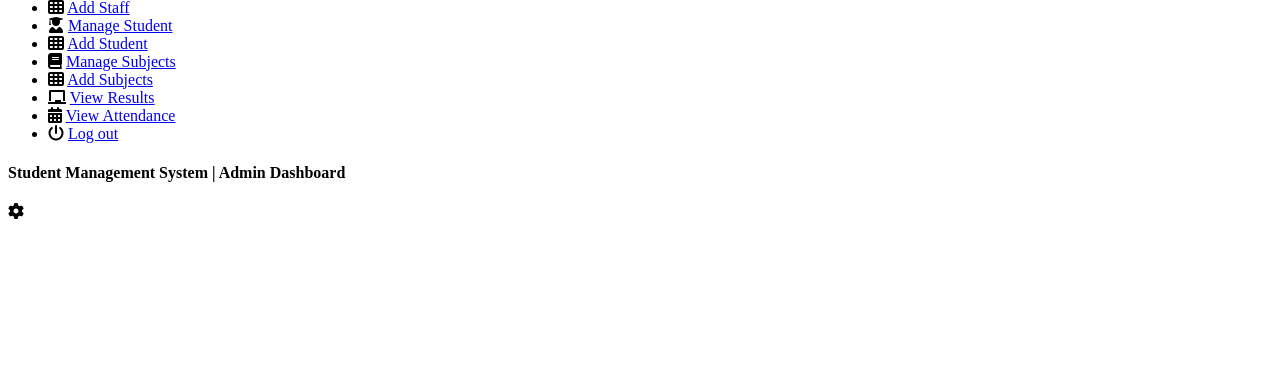
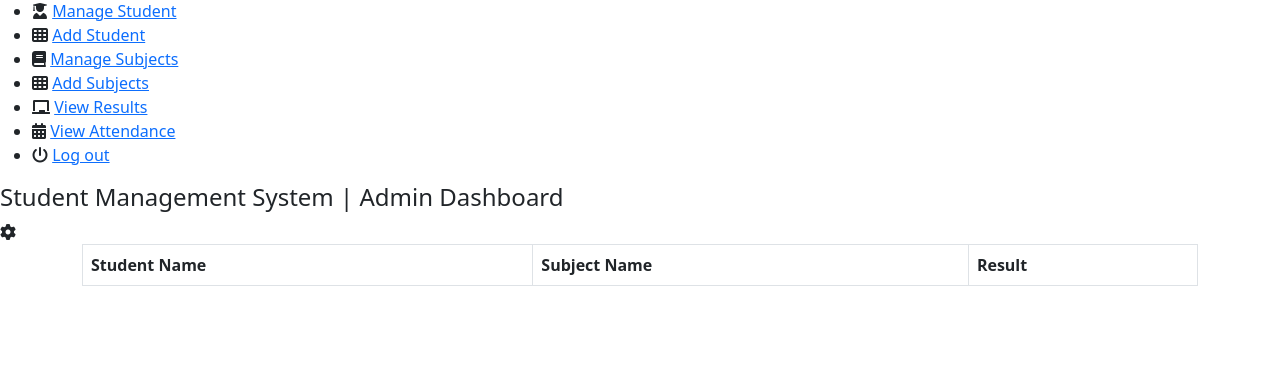
Before and after one commit to hagarseif/Student_M_S_Django, a Django app: page /admin_home/view_result in a window 1280 px wide. Shown: the part 410-800 px from the top of the page. Run offline with Django 4.2, Linux system fonts and the light colour scheme; data that the repository does not hold is empty; some web fonts are replaced.

Commit message:
addmodel

```diff
--- a/Admin_student/admin.py
+++ b/Admin_student/admin.py
@@ -1,8 +1,9 @@
 from django.contrib import admin
-from .models import student,subject,result,teacher
+from .models import student,subject,result,teacher,attendance
 
 # Register your models here.
 admin.site.register(student)
 admin.site.register(subject)
 admin.site.register(result)
 admin.site.register(teacher)
+admin.site.register(attendance)
--- a/Admin_student/models.py
+++ b/Admin_student/models.py
@@ -49,3 +49,9 @@
 
     def __str__(self):
         return self.t_name
+
+class attendance(models.Model):
+    id=models.IntegerField(primary_key=True,auto_created=True)
+    attendance=models.CharField(max_length=10)
+    student_id=models.ForeignKey(student,on_delete=models.CASCADE)
+    date=models.DateField(auto_now_add=True)
--- a/Admin_student/templates/Admin_student/View_attendance.html
+++ b/Admin_student/templates/Admin_student/View_attendance.html
@@ -102,7 +102,7 @@
                     <label for="name">Student Name</label>
                     <input type="text" placeholder="Student Name" name="student_name" id="name">
                    <label for="id">Student ID</label>
-                    <input type="text" placeholder="Student ID" name="s" id="id">
+                    <input type="text" placeholder="Student ID" name="id" id="id">
 
                     <input type="submit" value="View" style="cursor: pointer;">
                 </form>
--- a/Admin_student/templates/Admin_student/view_result.html
+++ b/Admin_student/templates/Admin_student/view_result.html
@@ -21,6 +21,7 @@
     <link rel="stylesheet" href="{% static 'Admin/fontawesome-free-6.0.0-web/css/all.css'%}">
     <link rel="stylesheet" href="{% static 'Admin/CSS/structure.css' %}">
     <link rel="stylesheet" href="{% static 'Admin/CSS/result.css' %}">
+    <link rel="stylesheet" href="https://cdn.jsdelivr.net/npm/bootstrap@5.1.3/dist/css/bootstrap.min.css">
 </head>
 <body>
     <section class="dashboard">
@@ -77,21 +78,25 @@
             <i class="fas fa-cog"></i>
         </div>
         {% block content %}
-                  {% for results in pro %}
-                        <table>
+                    <div class="container">
+
+
+                        <table class="table table-bordered table-hover">
                          <tr>
-                            <th>Student id</th>
-                            <th>Subject id</th>
+                            <th>Student Name</th>
+                            <th>Subject Name</th>
                             <th>Result</th>
                         </tr>
-
+                  {% for results in pro %}
                         <tr>
-                            <td>{{results.student_id}}</td>
+                            <td>{{results.student_id.f_name}}  {{results.student_id.l_name}}</td>
                             <td>{{results.subject_id}}</td>
                             <td>{{results.degree}}</td>
                         </tr>
+
+                    {% endfor %}
                         </table>
-                    {% endfor %}
+                        </div>
         {% endblock %}
 
     </section>
--- a/Admin_student/views.py
+++ b/Admin_student/views.py
@@ -43,33 +43,32 @@
     return render(request, 'Admin_student/add_subject.html')
 
 from Admin_student import models
-from .models import student,result
+from .models import student,result,attendance
 
 def view_result(request):
     s=models.result.objects.all()
+
     stu_id=None
     if 'id' in request.GET:
         stu_id =request.GET['id']
         # if  stu_id:
         s=s.filter(student_id=stu_id)
+
     context={
-        'pro':s
+        'pro':s,
+
     }
     return render(request, 'Admin_student/view_result.html',context)
 
-# def view_result(request):
 #
-#     return render(request, 'Admin_student/view_result.html',{'pro':result.objects.filter(student_id=1)})
-
-#
-# def view_stu_att(request):
-#     s = models.attendance.objects.all()
-#     stu_id = None
-#     if 's' in request.GET:
-#         stu_id = request.GET['s']
-#         if stu_id:
-#             s = s.filter(student_id=stu_id)
-#     context = {
-#         'result': s
-#     }
-#     return render(request, 'Admin_student/attendance.html', context)
+def view_stu_att(request):
+    s = models.attendance.objects.all()
+    stu_id = None
+    if 'id' in request.GET:
+        stu_id = request.GET['id']
+        if stu_id:
+            s = s.filter(student_id=stu_id)
+    context = {
+        'attendance': s
+    }
+    return render(request, 'Admin_student/attendance.html', context)
--- a/myProject/urls.py
+++ b/myProject/urls.py
@@ -25,7 +25,7 @@
 from Admin_student.views import showview_attendance
 from Admin_student.views import showadd_subject
 from Admin_student.views import showmanage_subject
-from Admin_student.views import showinterface,view_result
+from Admin_student.views import showinterface,view_result,view_stu_att
 from teacher.views import addacademicreport,\
     addbehavioralreport, adddhomework, addtimetable, \
     home, takeatt, viewatt, viewstudent ,showLogin
@@ -54,7 +54,7 @@
     path('admin_home/showMsubject', showmanage_subject),
     path('admin_home/showinterface', showinterface),
     path('admin_home/view_result', view_result ,name='view_result'),
-    # path('admin_home/view_stu_att', view_stu_att, name='view_stu_att'),
+    path('admin_home/view_stu_att', view_stu_att, name='view_stu_att'),
 
     path('teacher_home/', home),
     path('teacher_home/addacademicreport', addacademicreport),
```
Also changed, not shown: Admin_student/templates/Admin_student/attendance.html (+13 -9 lines), Admin_student/migrations/0007_teacher_teach_alter_result_degree_and_more.py (added), Admin_student/migrations/0008_alter_attendance_id.py (added).
